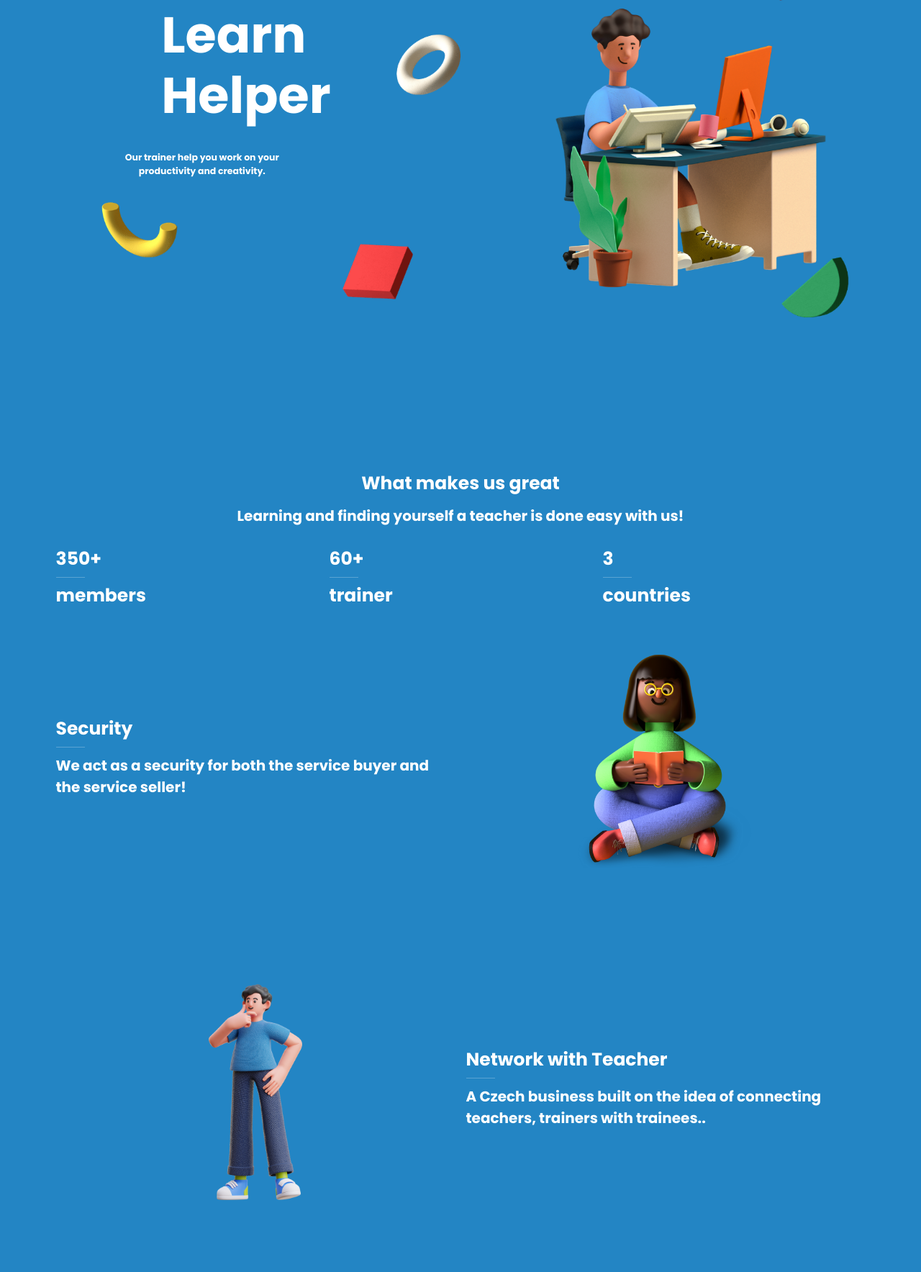
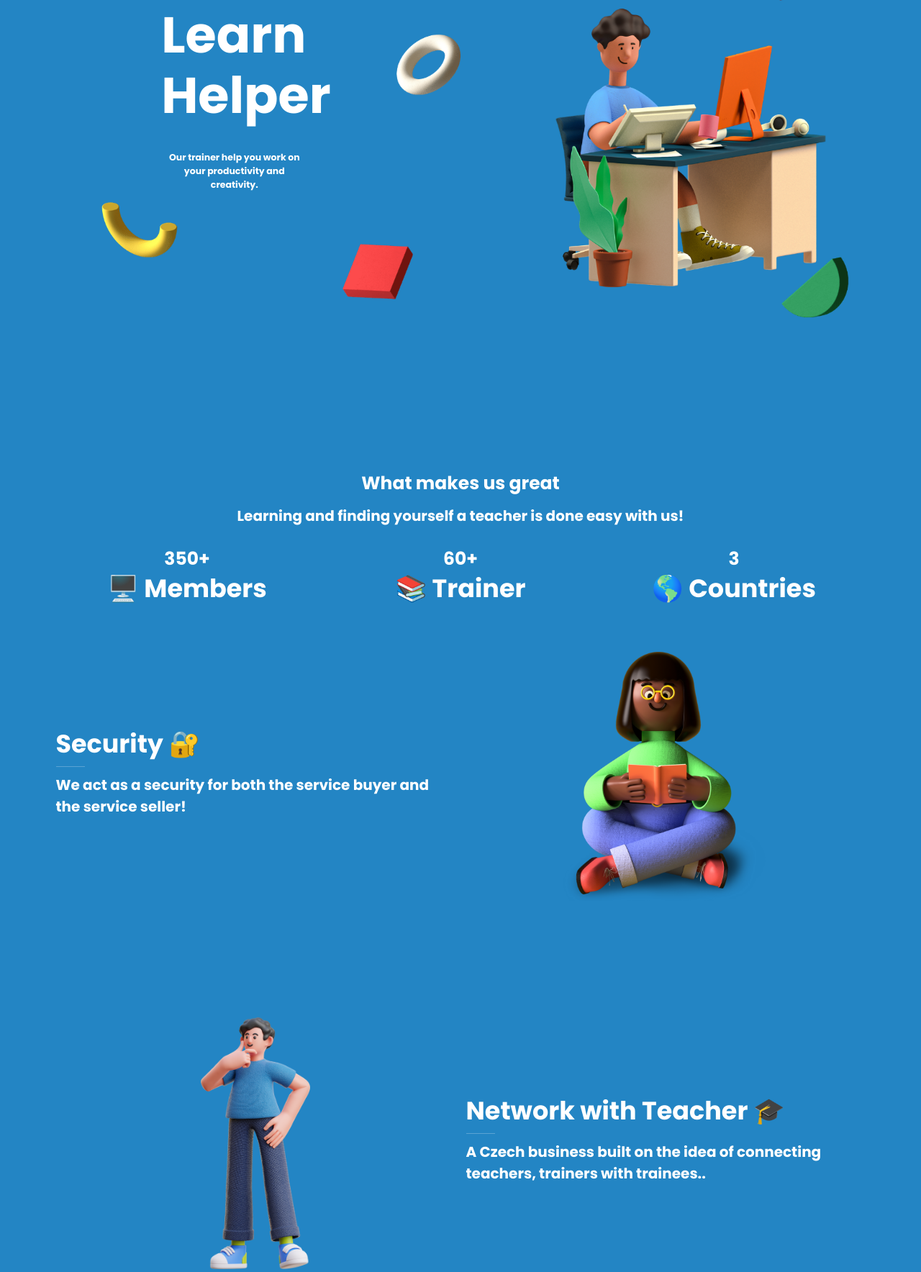
Before and after one commit to FloKuersten/Codefactory-Groupproject, a Symfony app: template templates/welcome/index.html.twig in a window 1280 px wide. Shown: the part 173-1941 px from the top of the page at 72% size. Run offline with Twig, Linux system fonts and the light colour scheme; the template is opened without the code that fills it, so the values that code supplies are empty; some libraries are stand-ins or nearby versions.

Commit message:
styling landingpage

```diff
--- a/public/CSS/landing.css
+++ b/public/CSS/landing.css
@@ -36,7 +36,7 @@ hr {
     color: #fff;
 }
 img {
-    max-height: 300px;
+    max-height: 350px;
 }
 
 /* Features */
@@ -70,3 +70,11 @@ img {
     font-size: 70px;
     margin-left: 5rem;
 }
+
+.lead {
+    margin-left: 9rem;
+}
+
+#titleNumbers {
+    font-size: 35px;
+}
--- a/templates/welcome/index.html.twig
+++ b/templates/welcome/index.html.twig
@@ -1,7 +1,7 @@
 {% extends 'base.html.twig' %}
 {% block title %}Register{% endblock %}
 {% block stylesheets %}
-    <link rel="stylesheet" href="{{ asset('css/landing.css') }}">
+    <link rel="stylesheet" href="{{ asset('CSS/landing.css') }}">
 {% endblock %}
 {% block body %}
 
@@ -29,30 +29,29 @@
         </div>
       </div>
 
-      <div class="row mt-4">
+      <div class="row mt-4 justify-content-center text-center">
         <div class="col-sm-4">
           <h1>350+</h1>
 
-          <hr />
 
-          <h1>
-            members</h1>
+
+          <h1 id="titleNumbers">🖥️ Members</h1>
         </div>
 
         <div class="col-sm-4">
           <h1>60+</h1>
 
-          <hr />
 
-          <h1>trainer </h1>
+
+          <h1 id="titleNumbers">&#128218; Trainer </h1>
         </div>
 
         <div class="col-sm-4">
           <h1>3</h1>
 
-          <hr />
 
-          <h1>countries</h1>
+
+          <h1 id="titleNumbers">&#127758; Countries</h1>
         </div>
       </div>
     </div>
@@ -62,7 +61,7 @@
     <div class="container">
       <div class="row align-items-center">
         <div class="col-md-6">
-          <h1 >Security</h1>
+          <h1 id="titleNumbers">Security 	&#x1F510;</h1>
 
           <hr />
 
@@ -80,7 +79,7 @@
         </div>
 
         <div class="col-md-6">
-          <h1>Network with Teacher</h1>
+          <h1 id="titleNumbers">Network with Teacher 	&#x1F393;</h1>
 
           <hr />
 
@@ -90,7 +89,7 @@
 
       <div class="row align-items-center">
         <div class="col-md-6">
-          <h1>Service Hotline</h1>
+          <h1 id="titleNumbers">Service Hotline &#x1F4DE;</h1>
 
           <hr />
 
```
